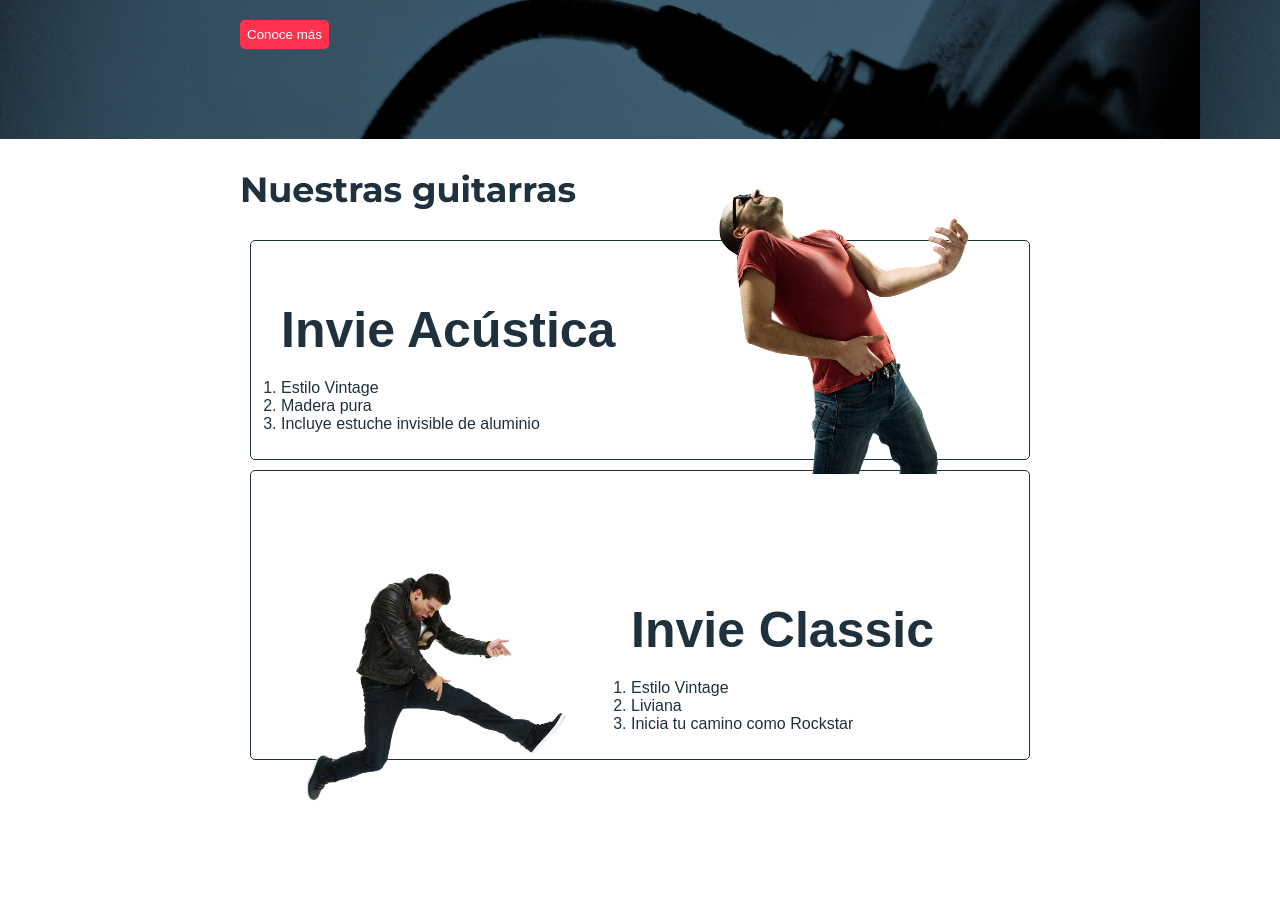
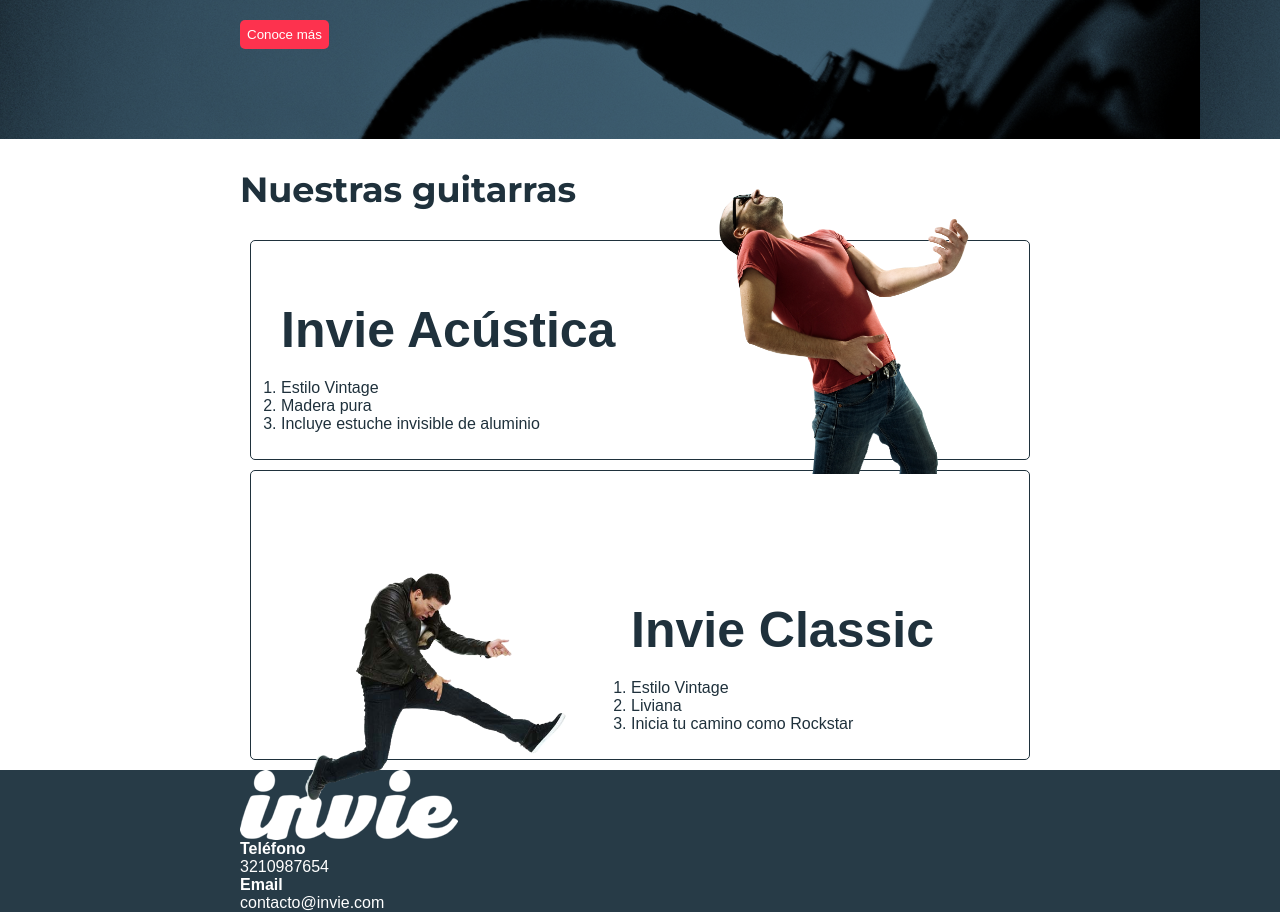
Before and after one commit to yomar-dev/invie, a plain HTML site: page index.html in a window 1280 px wide. Shown: the part 304-1216 px from the top of the page. Before the commit the page ends 1116 px from the top, so only its background shows below. Drawn offline with Linux system fonts and the light colour scheme; a web font is replaced by a local one.

Commit message:
Se creó la primera parte del footer

```diff
--- a/css/style.css
+++ b/css/style.css
@@ -111,3 +111,20 @@ article img{
 .header{
 	position: relative;
 }
+
+.footer{
+	background: #273b47;
+}
+
+.contacto img{
+	display: block;
+}
+
+.contacto strong{
+	display: block;
+}
+
+.contacto a{
+	color: #fff;
+	text-decoration: none;
+}
--- a/index.html
+++ b/index.html
@@ -68,6 +68,26 @@
 		</article>
 	</section>
 
+	<footer class="footer">
+		<div class="contenedor">
+			<div class="contacto">
+				<img src="images/invie-white.png" alt="Logo Invie">
+				<a href="tel:+573210987654">
+					<strong>Teléfono</strong>
+					<span>3210987654</span>
+				</a>
+
+				<a href="mailto:contacto@invie.com">
+					<strong>Email</strong>
+					<span>contacto@invie.com</span>
+				</a>
+			</div>
+
+			<div class="formulario">
+
+			</div>
+		</div>
+	</footer>
 
 </body>
 </html>
```
Also changed, not shown: images/invie-white.png (added).
